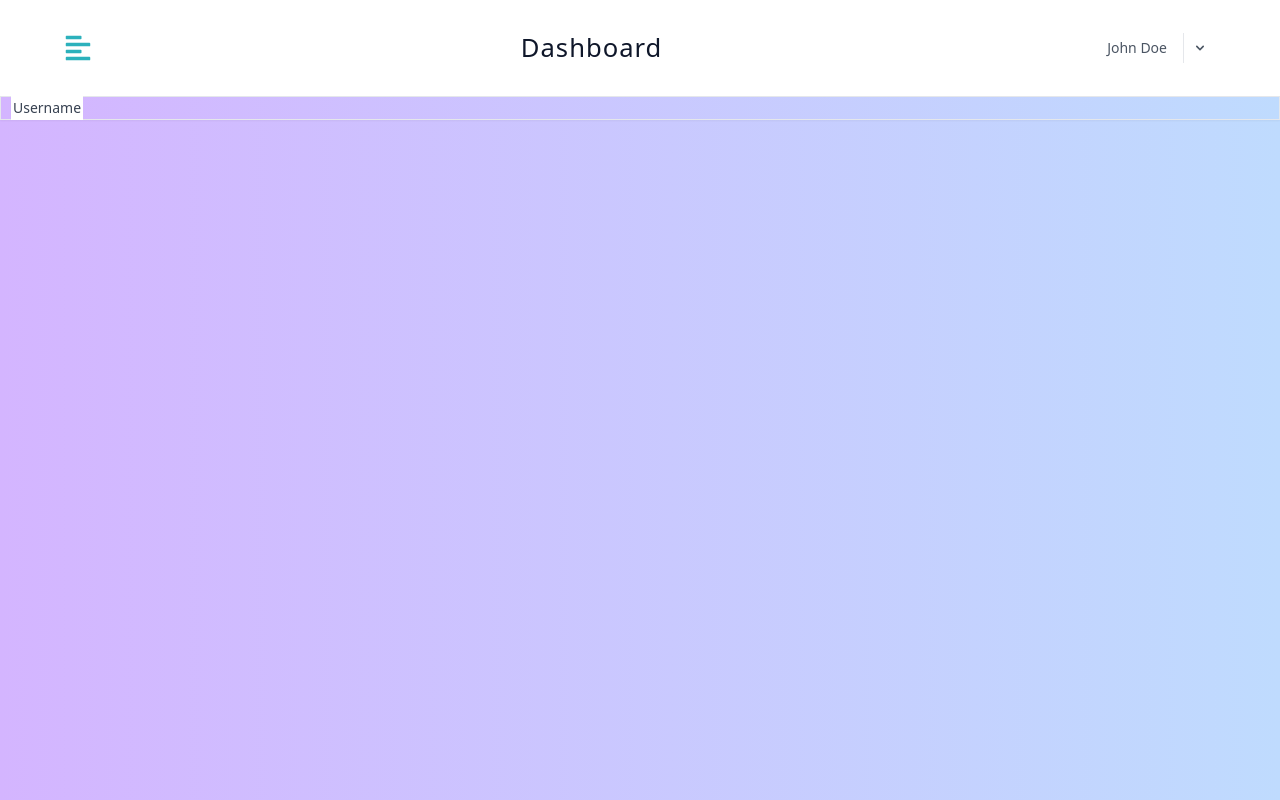
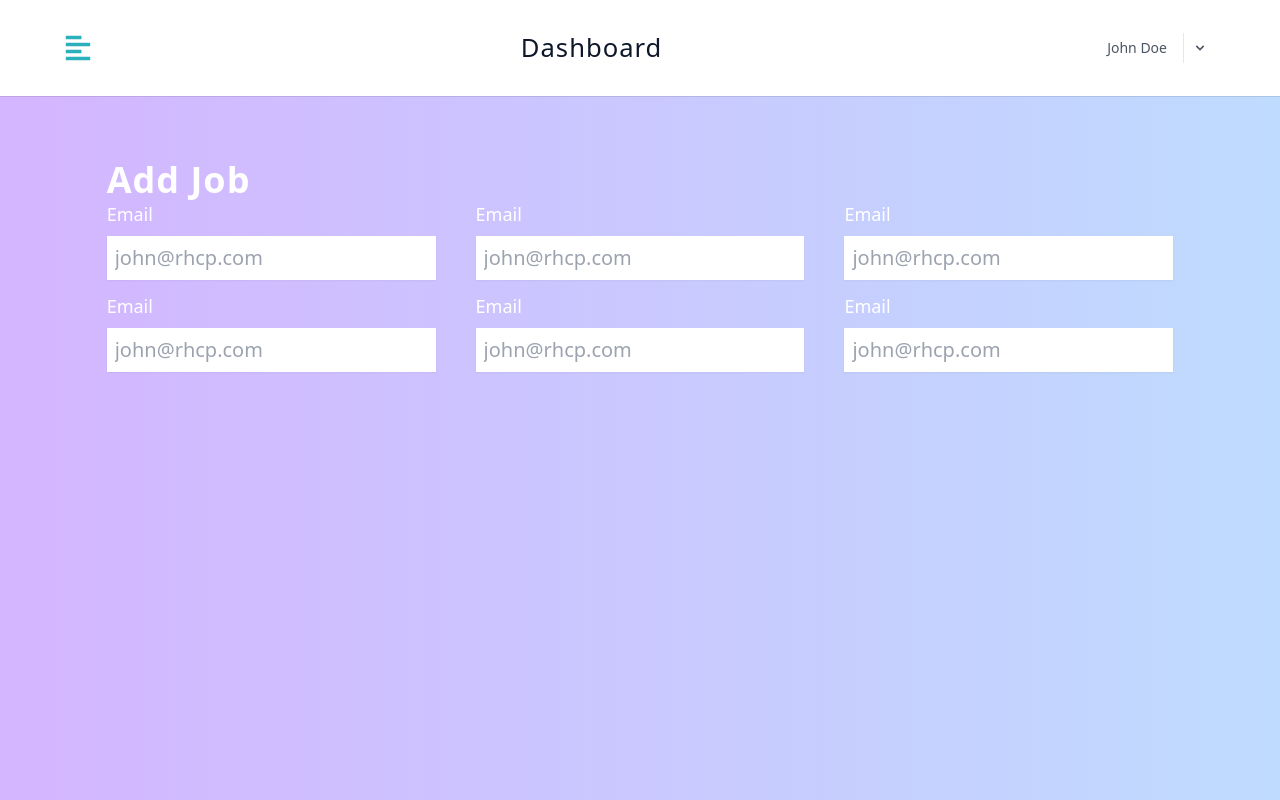
Before and after one commit to Najamulhassan3383/Jobify, a React (Vite) app in the folder jobify/: page / in a window 1280 px wide. Built offline with nearby package versions, Linux system fonts and the light colour scheme.

Commit message:
completed the add job form

```diff
--- a/jobify/src/components/InputField.jsx
+++ b/jobify/src/components/InputField.jsx
@@ -2,21 +2,22 @@ import React from "react";
 
 function InputField() {
   return (
-    <label
-      htmlFor="Username"
-      className="relative block rounded-md border border-gray-200 shadow-sm focus-within:border-blue-600 focus-within:ring-1 focus-within:ring-blue-600"
-    >
+    <div className="">
+      <label
+        htmlFor="UserEmail"
+        className="block text-lg font-medium text-white"
+      >
+        {" "}
+        Email{" "}
+      </label>
+
       <input
-        type="text"
-        id="Username"
-        className="peer border-none bg-transparent placeholder-transparent focus:border-transparent focus:outline-none focus:ring-0"
-        placeholder="Username"
+        type="email"
+        id="UserEmail"
+        placeholder="john@rhcp.com"
+        className="mt-2 w-full rounded-md border-gray-200 shadow-sm text-xl p-2 "
       />
-
-      <span className="pointer-events-none absolute start-2.5 top-0 -translate-y-1/2 bg-white p-0.5 text-xs text-gray-700 transition-all peer-placeholder-shown:top-1/2 peer-placeholder-shown:text-sm peer-focus:top-0 peer-focus:text-xs">
-        Username
-      </span>
-    </label>
+    </div>
   );
 }
 
--- a/jobify/src/pages/AddJob.jsx
+++ b/jobify/src/pages/AddJob.jsx
@@ -1,10 +1,31 @@
-import React from "react";
 import InputField from "@/components/InputField";
 
 function AddJob() {
   return (
-    <div>
-      <InputField />
+    <div className="flex flex-col justify-center  w-10/12 m-auto mt-16">
+      <h1 className="text-4xl font-bold text-white text-left w-full">
+        Add Job
+      </h1>
+      <form className="grid grid-cols-1 grid-rows-2 gap-x-10 gap-y-3 h-1/5 w-full md:grid-cols-2 lg:grid-cols-3 ">
+        <InputField className="col-span-1 row-span-1" placeholder="Input 1" />
+        <InputField
+          className="col-span-1 row-span-1"
+          placeholder="InputField 2"
+        />
+        <InputField
+          className="col-span-1 row-span-1"
+          placeholder="InputField 3"
+        />
+        <InputField
+          className="col-span-1 row-span-1 mt-4"
+          placeholder="InputField 4"
+        />
+        <InputField
+          className="col-span-1 row-span-1"
+          placeholder="InputField 5"
+        />
+        <InputField className="col-span-1 row-span-1" placeholder="Input 6" />
+      </form>
     </div>
   );
 }
--- a/jobify/src/pages/DashboardLayout.jsx
+++ b/jobify/src/pages/DashboardLayout.jsx
@@ -31,8 +31,7 @@ function DashboardLayout() {
         setShowSideBar,
       }}
     >
-      <Wrapper>
-        <div className="grid grid-cols-1 border-none lg:grid-cols-[auto_1fr] ">
+      <div className="grid grid-cols-1 border-none lg:grid-cols-[auto_1fr]  ">
         <div className="">
           {showSideBar ? (
             <>
@@ -41,12 +40,11 @@ function DashboardLayout() {
             </>
           ) : null}
         </div>
-          <div className="h-full">
+        <div>
           <Navbar />
           <Outlet />
         </div>
       </div>
-      </Wrapper>
     </DashboardContext.Provider>
   );
 }
```
Lines whose indentation alone changed are shown as unchanged.
